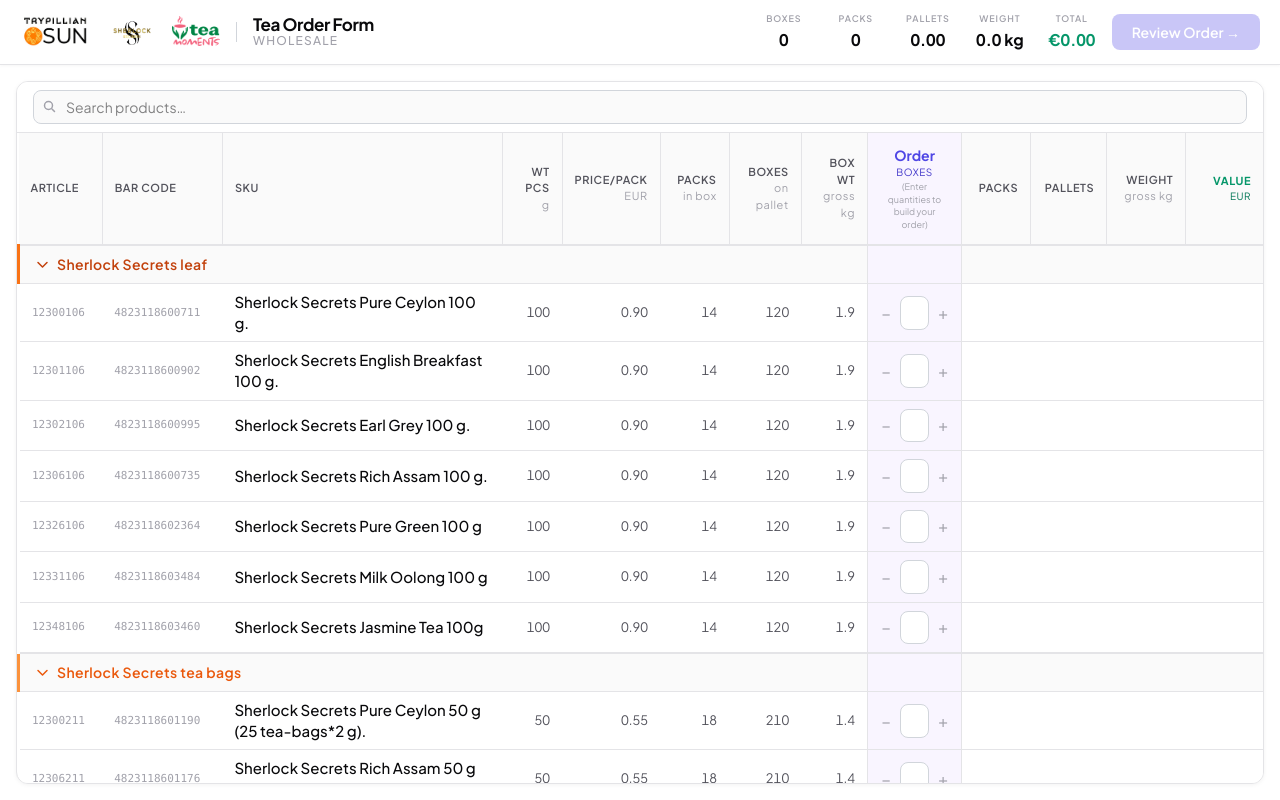
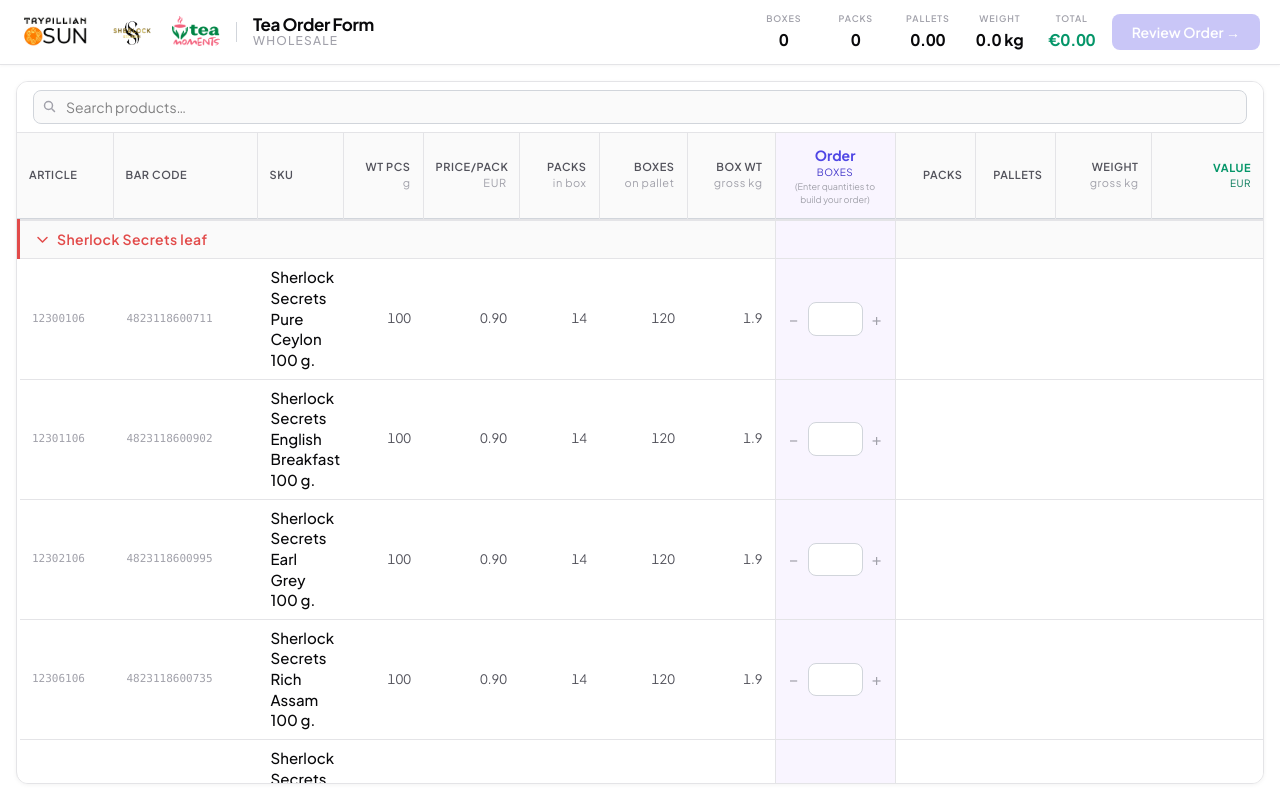
Before and after one commit to danilkazinovev-afk/order-app, a Next.js app: page / in a window 1280 px wide. Built offline with nearby package versions, Linux system fonts and the light colour scheme.

Commit message:
Update styles and order table

```diff
--- a/app/globals.css
+++ b/app/globals.css
@@ -31,16 +31,16 @@
   --cat-blue-border:    #3B82F6;
   /* Sherlock Secrets — leaf */
   --cat-amber-bg:       #FFFFFF;
-  --cat-amber-text:     #C2410C;
-  --cat-amber-border:   #F97316;
+  --cat-amber-text:     #E24B4A;
+  --cat-amber-border:   #E24B4A;
   /* Sherlock Secrets — tea bags */
   --cat-orange-bg:      #FFFFFF;
-  --cat-orange-text:    #EA580C;
-  --cat-orange-border:  #FB923C;
+  --cat-orange-text:    #D85A30;
+  --cat-orange-border:  #D85A30;
   /* Sherlock Secrets — sachets */
   --cat-rose-bg:        #FFFFFF;
-  --cat-rose-text:      #9F1239;
-  --cat-rose-border:    #FB7185;
+  --cat-rose-text:      #D4537E;
+  --cat-rose-border:    #D4537E;
   /* Tea Moments — sachets */
   --cat-teal-bg:        #FFFFFF;
   --cat-teal-text:      #0D9488;
--- a/components/OrderTable.tsx
+++ b/components/OrderTable.tsx
@@ -18,6 +18,27 @@
   'tm-caddy':         { bg: 'var(--cat-sky-bg)',     text: 'var(--cat-sky-text)',     border: 'var(--cat-sky-border)' },
   'tm-assorted':      { bg: 'var(--cat-violet-bg)',  text: 'var(--cat-violet-text)',  border: 'var(--cat-violet-border)' },
   'tm-tube':          { bg: 'var(--cat-cyan-bg)',    text: 'var(--cat-cyan-text)',    border: 'var(--cat-cyan-border)' },
+}
+
+// Shared column widths for all desktop tables (col 3 = SKU, flexible)
+const COL_WIDTHS = [96, 144, null, 80, 96, 80, 88, 88, 120, 80, 80, 96, 112] as const
+
+const TABLE_STYLE: React.CSSProperties = {
+  tableLayout: 'fixed',
+  width: '100%',
+  minWidth: '1160px',
+  borderCollapse: 'collapse',
+  fontSize: '13px',
+}
+
+function ColGroup() {
+  return (
+    <colgroup>
+      {COL_WIDTHS.map((w, i) => (
+        <col key={i} style={w ? { width: `${w}px` } : undefined} />
+      ))}
+    </colgroup>
+  )
 }
 
 function fmt(n: number, decimals = 2) {
@@ -44,7 +65,7 @@
       width="13" height="13" viewBox="0 0 13 13" fill="none"
       style={{
         transform: collapsed ? 'rotate(-90deg)' : 'rotate(0deg)',
-        transition: 'transform 150ms ease',
+        transition: 'transform 200ms ease',
         flexShrink: 0,
       }}
     >
@@ -156,8 +177,16 @@
                 )}
               </div>
 
-              {/* Product cards */}
-              {!isCollapsed && category.products.map((product) => {
+              {/* Animated product cards */}
+              <div
+                style={{
+                  display: 'grid',
+                  gridTemplateRows: isCollapsed ? '0fr' : '1fr',
+                  transition: 'grid-template-rows 280ms ease',
+                }}
+              >
+                <div style={{ overflow: 'hidden' }}>
+                  {category.products.map((product) => {
                     const boxes = order[product.article] ?? 0
                     const calc = calcRow(product, boxes)
                     const ordered = boxes > 0
@@ -228,6 +257,8 @@
                     )
                   })}
                 </div>
+              </div>
+            </div>
           )
         })}
       </div>
@@ -240,24 +271,28 @@
           <SearchBar value={query} onChange={setQuery} />
         </div>
 
-        {/* Scrollable table */}
+        {/* Scrollable content */}
         <div className="flex-1 overflow-auto">
-          <table className="w-full text-[13px] border-collapse min-w-[1100px]">
-            <thead className="sticky top-0 z-10">
+
+          {/* Sticky header — own table so product tables can animate independently */}
+          <div className="sticky top-0 z-10" style={{ background: 'var(--surface2)' }}>
+            <table style={TABLE_STYLE}>
+              <ColGroup />
+              <thead>
                 <tr style={{ background: 'var(--surface2)', borderBottom: '1px solid var(--border2)' }}
                     className="text-[11px] uppercase tracking-wider">
                   {[
-                  { label: 'Article',    sub: '',          align: 'left',  w: 'w-24' },
-                  { label: 'Bar code',   sub: '',          align: 'left',  w: 'w-36' },
-                  { label: 'SKU',        sub: '',          align: 'left',  w: 'min-w-[280px]' },
-                  { label: 'Wt pcs',     sub: 'g',         align: 'right', w: 'w-20' },
-                  { label: 'Price/pack', sub: 'EUR',       align: 'right', w: 'w-24' },
-                  { label: 'Packs',      sub: 'in box',    align: 'right', w: 'w-20' },
-                  { label: 'Boxes',      sub: 'on pallet', align: 'right', w: 'w-22' },
-                  { label: 'Box wt',     sub: 'gross kg',  align: 'right', w: 'w-22' },
-                ].map(({ label, sub, align, w }) => (
+                    { label: 'Article',    sub: '',          align: 'left'  },
+                    { label: 'Bar code',   sub: '',          align: 'left'  },
+                    { label: 'SKU',        sub: '',          align: 'left'  },
+                    { label: 'Wt pcs',     sub: 'g',         align: 'right' },
+                    { label: 'Price/pack', sub: 'EUR',       align: 'right' },
+                    { label: 'Packs',      sub: 'in box',    align: 'right' },
+                    { label: 'Boxes',      sub: 'on pallet', align: 'right' },
+                    { label: 'Box wt',     sub: 'gross kg',  align: 'right' },
+                  ].map(({ label, sub, align }) => (
                     <th key={label} scope="col"
-                    className={`px-3 py-3 font-semibold ${w} text-${align}`}
+                      className={`px-3 py-3 font-semibold text-${align}`}
                       style={{ color: 'var(--text2)', borderRight: '1px solid var(--border)' }}
                     >
                       {label}
@@ -265,7 +300,7 @@
                     </th>
                   ))}
                   <th scope="col"
-                  className="px-3 py-3 text-center font-bold w-30 text-sm normal-case tracking-normal"
+                    className="px-3 py-3 text-center font-bold text-sm normal-case tracking-normal"
                     style={{ color: 'var(--accent)', borderLeft: '1px solid var(--border)', borderRight: '1px solid var(--border)', background: '#F9F5FF' }}
                   >
                     Order
@@ -273,19 +308,19 @@
                     <span className="block font-normal normal-case tracking-normal text-[9px] mt-0.5" style={{ color: 'var(--text3)' }}>(Enter quantities to build your order)</span>
                   </th>
                   {[
-                  { label: 'Packs',   sub: '',         w: 'w-20' },
-                  { label: 'Pallets', sub: '',         w: 'w-20' },
-                  { label: 'Weight',  sub: 'gross kg', w: 'w-24' },
-                ].map(({ label, sub, w }) => (
+                    { label: 'Packs',   sub: ''         },
+                    { label: 'Pallets', sub: ''         },
+                    { label: 'Weight',  sub: 'gross kg' },
+                  ].map(({ label, sub }) => (
                     <th key={label} scope="col"
-                    className={`px-3 py-3 text-right font-semibold ${w}`}
+                      className="px-3 py-3 text-right font-semibold"
                       style={{ color: 'var(--text2)', borderRight: '1px solid var(--border)' }}
                     >
                       {label}
                       {sub && <span className="block font-normal normal-case" style={{ color: 'var(--text3)' }}>{sub}</span>}
                     </th>
                   ))}
-                <th scope="col" className="px-3 py-3 text-right font-bold w-28"
+                  <th scope="col" className="px-3 py-3 text-right font-bold"
                     style={{ background: 'var(--surface2)', color: 'var(--value)' }}
                   >
                     Value
@@ -293,13 +328,14 @@
                   </th>
                 </tr>
               </thead>
-            <tbody>
+            </table>
+          </div>
+
+          {/* Category sections */}
           {visibleCategories.length === 0 ? (
-                <tr>
-                  <td colSpan={13} className="py-16 text-center text-sm" style={{ color: 'var(--text3)' }}>
+            <div className="py-16 text-center text-sm" style={{ color: 'var(--text3)' }}>
               No products match &ldquo;{query}&rdquo;
-                  </td>
-                </tr>
+            </div>
           ) : visibleCategories.map((category) => {
             const totals = calcCategoryTotals(category.id, order)
             const theme = CATEGORY_THEME[category.id] ?? { bg: 'var(--surface2)', text: 'var(--text2)', border: 'var(--border2)' }
@@ -307,8 +343,12 @@
             const isCollapsed = !searchTerm && !!collapsed[category.id]
 
             return (
-                  <React.Fragment key={category.id}>
+              <div key={category.id}>
+
                 {/* Category header row */}
+                <table style={TABLE_STYLE}>
+                  <ColGroup />
+                  <tbody>
                     <tr
                       className="cursor-pointer select-none"
                       onClick={() => toggleCategory(category.id)}
@@ -343,9 +383,22 @@
                         {hasOrders ? `€${totals.totalValue.toFixed(2)}` : ''}
                       </td>
                     </tr>
+                  </tbody>
+                </table>
 
-                    {/* Product rows */}
-                    {!isCollapsed && category.products.map((product) => {
+                {/* Animated product rows */}
+                <div
+                  style={{
+                    display: 'grid',
+                    gridTemplateRows: isCollapsed ? '0fr' : '1fr',
+                    transition: 'grid-template-rows 280ms ease',
+                  }}
+                >
+                  <div style={{ overflow: 'hidden' }}>
+                    <table style={TABLE_STYLE}>
+                      <ColGroup />
+                      <tbody>
+                        {category.products.map((product) => {
                           const boxes = order[product.article] ?? 0
                           const calc = calcRow(product, boxes)
                           const ordered = boxes > 0
@@ -424,11 +477,14 @@
                             </tr>
                           )
                         })}
-                  </React.Fragment>
+                      </tbody>
+                    </table>
+                  </div>
+                </div>
+
+              </div>
             )
           })}
-            </tbody>
-          </table>
         </div>
       </div>
     </>
```
Lines whose indentation alone changed are shown as unchanged.
